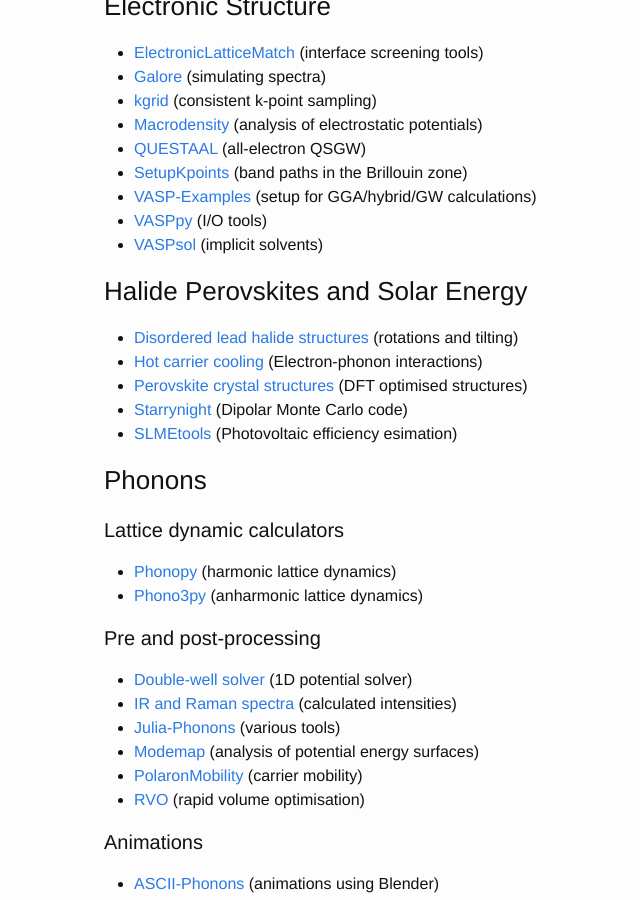
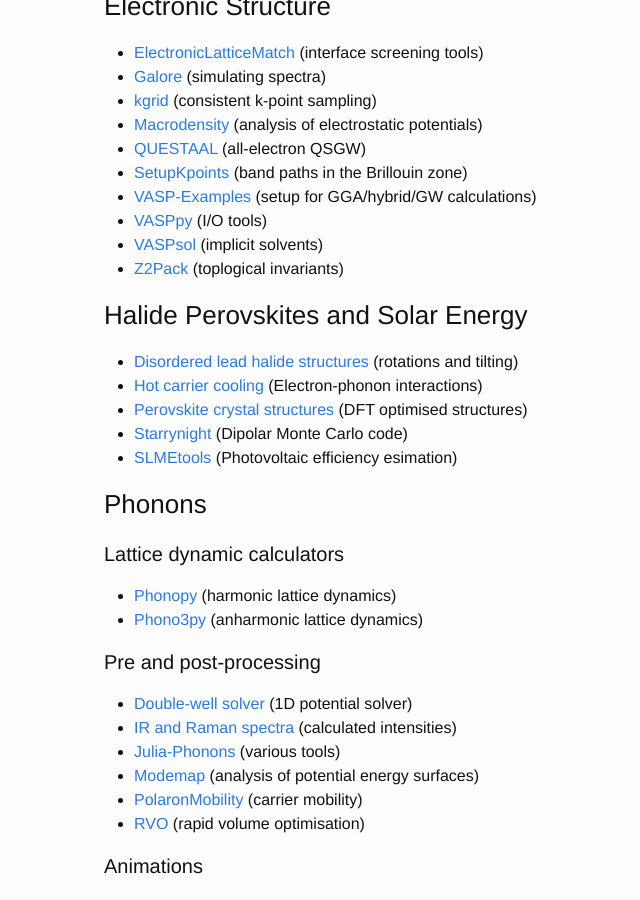
Before and after one commit to WMD-group/WMD-group.github.io, a Jekyll site: the page built from d_links.md, in a window 1280 px wide and 900 px high, scrolled down 729 px. Shown: the whole window, without its empty margins (166-806 px from the left). Built offline with Jekyll 4.4.1, drawn with Linux system fonts in a browser that asks for light colours.

Commit message:
Update d_links.md

```diff
--- a/d_links.md
+++ b/d_links.md
@@ -38,6 +38,7 @@
 * [VASP-Examples](https://github.com/JMSkelton/VASP-Examples) (setup for GGA/hybrid/GW calculations)
 * [VASPpy](https://github.com/bjmorgan/vasppy) (I/O tools)
 * [VASPsol](https://github.com/henniggroup/VASPsol) (implicit solvents)
+* [Z2Pack](http://z2pack.ethz.ch) (toplogical invariants)
 
 ### Halide Perovskites and Solar Energy
 
```
